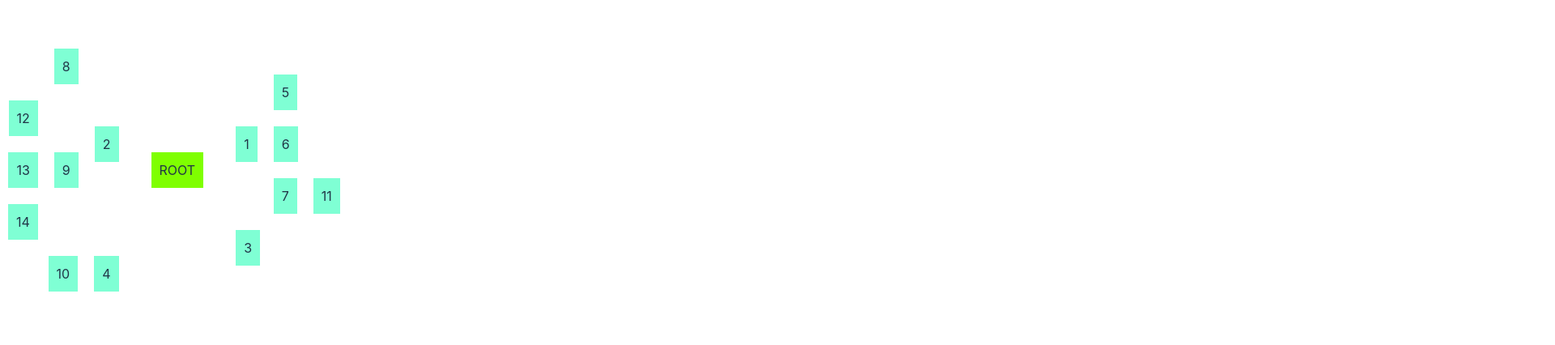
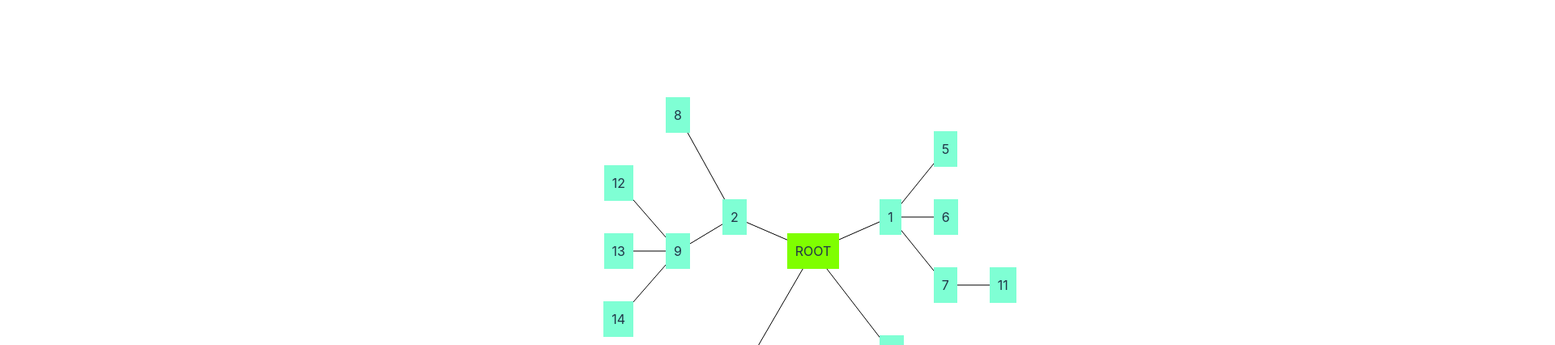
Before and after one commit to Groot-GT/groot-client, a React (Vite) app: page / in a window 1280 px wide. Shown: the part 190-616 px from the top of the page at 81% size, 1920 px wide, since content can reach past the window. Built offline with nearby package versions, Linux system fonts and the light colour scheme.

Commit message:
#2 feat(node): 라인 컨테이너 컴포넌트 구현

```diff
--- /dev/null
+++ b/src/components/organisms/LineContainer/index.tsx
@@ -0,0 +1,24 @@
+import { useRecoilValue } from 'recoil';
+import lineState from 'src/recoil/lineState';
+import { NodeLine } from 'src/types/node';
+import * as s from './style';
+
+interface LineContainerProps {
+  width: number;
+  height: number;
+}
+
+const LineContainer = ({ width, height }: LineContainerProps) => {
+  const lineInfo = useRecoilValue(lineState);
+  const lines: NodeLine[] = Object.values(lineInfo);
+
+  return (
+    <s.Container width={width} height={height}>
+      {lines.map(({ x, y, parentX, parentY }) => (
+        <s.Line key={`${x}${y}`} x1={parentX} y1={parentY} x2={x} y2={y} />
+      ))}
+    </s.Container>
+  );
+};
+
+export default LineContainer;
--- /dev/null
+++ b/src/components/organisms/LineContainer/style.ts
@@ -0,0 +1,15 @@
+import styled from 'styled-components';
+
+export const Container = styled.svg<{ width: number; height: number }>`
+  width: ${({ width }) => `${width}px`};
+  height: ${({ height }) => `${height}px`};
+  position: absolute;
+  top: 0;
+  bottom: 0;
+  right: 0;
+  left: 0;
+`;
+
+export const Line = styled.line`
+  stroke: black;
+`;
--- a/src/components/organisms/Node/index.tsx
+++ b/src/components/organisms/Node/index.tsx
@@ -19,6 +19,9 @@ const Node = ({ nodeId, direction, parentPosition }: NodeProps) => {
   const { ref, position } = useElementPosition<HTMLDivElement>();
 
   useEffect(() => {
+    if (!position.x && !position.y) {
+      return;
+    }
     setLine((state) => {
       const newState = { ...state };
       newState[nodeId] = {
--- a/src/components/organisms/Node/style.ts
+++ b/src/components/organisms/Node/style.ts
@@ -18,7 +18,7 @@ export const Column = styled.div`
 export const Row = styled.div``;
 
 export const Node = styled.div`
-  margin: 10px;
+  margin: 20px;
   padding: 10px;
   background: aquamarine;
 `;
--- a/src/components/organisms/Root/BothSideRoot.tsx
+++ b/src/components/organisms/Root/BothSideRoot.tsx
@@ -6,14 +6,18 @@ import * as s from './style';
 
 interface BothSideRootProps {
   rootNode: ReactNode;
-  children: NodeChildren;
+  childrenNodes: NodeChildren;
   position: NodePosition;
 }
 
-const BothSideRoot = ({ rootNode, children, position }: BothSideRootProps) => (
+const BothSideRoot = ({
+  rootNode,
+  childrenNodes,
+  position,
+}: BothSideRootProps) => (
   <>
     <s.Column>
-      {children.map(
+      {childrenNodes.map(
         (id, index) =>
           !!(index % 2) && (
             <Node
@@ -29,7 +33,7 @@ const BothSideRoot = ({ rootNode, children, position }: BothSideRootProps) => (
     {rootNode}
 
     <s.Column>
-      {children.map(
+      {childrenNodes.map(
         (id, index) =>
           !(index % 2) && (
             <Node
--- a/src/components/organisms/Root/index.tsx
+++ b/src/components/organisms/Root/index.tsx
@@ -4,6 +4,7 @@ import nodeState from 'src/recoil/nodeState';
 import { RootVariant } from 'src/constants/node';
 import BothSideRoot from './BothSideRoot';
 import * as s from './style';
+import LineContainer from '../LineContainer';
 
 const ROOT_ID = 0;
 
@@ -22,13 +23,16 @@ const Root = ({ rootVariant }: RootProps) => {
   const rootNode = <s.Node ref={ref}>ROOT</s.Node>;
 
   return (
+    <s.Background width={2000} height={1000}>
       <s.Wrapper>
         <BothSideRoot
           rootNode={rootNode}
-        children={children}
+          childrenNodes={children}
           position={position}
         />
       </s.Wrapper>
+      <LineContainer width={2000} height={1000} />
+    </s.Background>
   );
 };
 
--- a/src/components/organisms/Root/style.ts
+++ b/src/components/organisms/Root/style.ts
@@ -1,6 +1,12 @@
 import styled from 'styled-components';
 
+export const Background = styled.div<{ width: number; height: number }>`
+  width: ${({ width }) => `${width}px`};
+  height: ${({ height }) => `${height}px`};
+`;
+
 export const Wrapper = styled.div`
+  z-index: 1;
   width: 100%;
   height: 100%;
   display: flex;
@@ -8,7 +14,6 @@ export const Wrapper = styled.div`
   align-items: center;
   position: relative;
   gap: 30px;
-  zindex: 1;
 `;
 
 export const Column = styled.div`
--- a/src/recoil/lineState.ts
+++ b/src/recoil/lineState.ts
@@ -1,13 +1,8 @@
 import { atom } from 'recoil';
-import { NodeId } from 'src/types/node';
+import { NodeId, NodeLine } from 'src/types/node';
 
 interface LineState {
-  [key: NodeId]: {
-    x: number;
-    y: number;
-    parentX: number;
-    parentY: number;
-  };
+  [key: NodeId]: NodeLine;
 }
 
 const lineState = atom<LineState>({
--- a/src/types/node.d.ts
+++ b/src/types/node.d.ts
@@ -9,3 +9,8 @@ export interface NodePosition {
   x: number;
   y: number;
 }
+
+export interface NodeLine extends NodePosition {
+  parentX: number;
+  parentY: number;
+}
```
Also changed, not shown: .eslintrc.json. Lines whose indentation alone changed are shown as unchanged.
